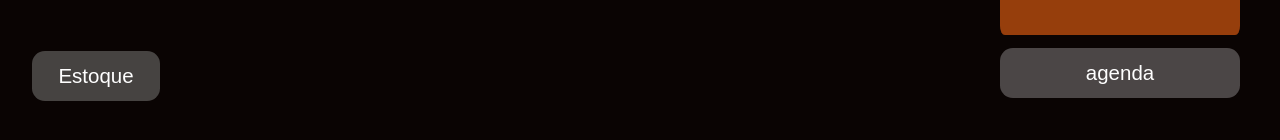
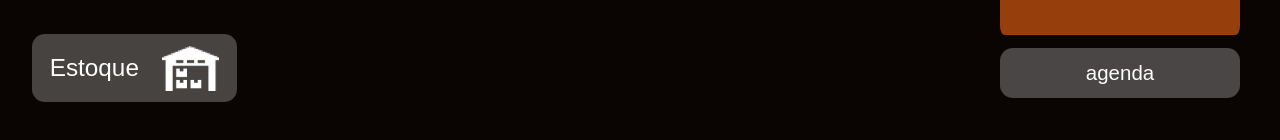
Before and after one commit to Ricgcs/Servidor_7, a website: page front/inicial_login.html in a window 1280 px wide. Shown: the part 524-664 px from the top of the page. Drawn offline with Linux system fonts and the light colour scheme.

Commit message:
6 commit

```diff
--- a/front/estilo/inicial_login.css
+++ b/front/estilo/inicial_login.css
@@ -140,13 +140,15 @@ section{
 
 #estoque_button{
     background: rgba(70, 67, 65, 1);
-
-   font-size: 1.6vw;
+align-items: center;
+display: flex;
+justify-content: space-around;
+   font-size: 1.9vw;
     color:white;
     border-radius: 1vw;
-    padding: 1vw;
+    padding: 0.5vw;
     margin-left: 10%;
-    width: 10vw;
+    width: 16vw;
 }
 
 #imagem_logo_cadastrado{
@@ -254,3 +256,10 @@ a{
 display: flex;
 text-decoration: none;
 }
+
+#imagem_canto_logado{
+    width: 30%;
+    height: 80%;
+
+    display: inline;
+}
--- a/front/inicial_login.html
+++ b/front/inicial_login.html
@@ -43,7 +43,7 @@
 
 <a href="#"><button id="orcamento_button">Orçamentos</button></a>
 
-<a href="#"><button id="estoque_button">Estoque</button></a>
+<a href="#"><button id="estoque_button">Estoque<img id="imagem_canto_logado" src="/img/armazen.png" alt="estoque"></button></a>
 
 </section>
 
```
